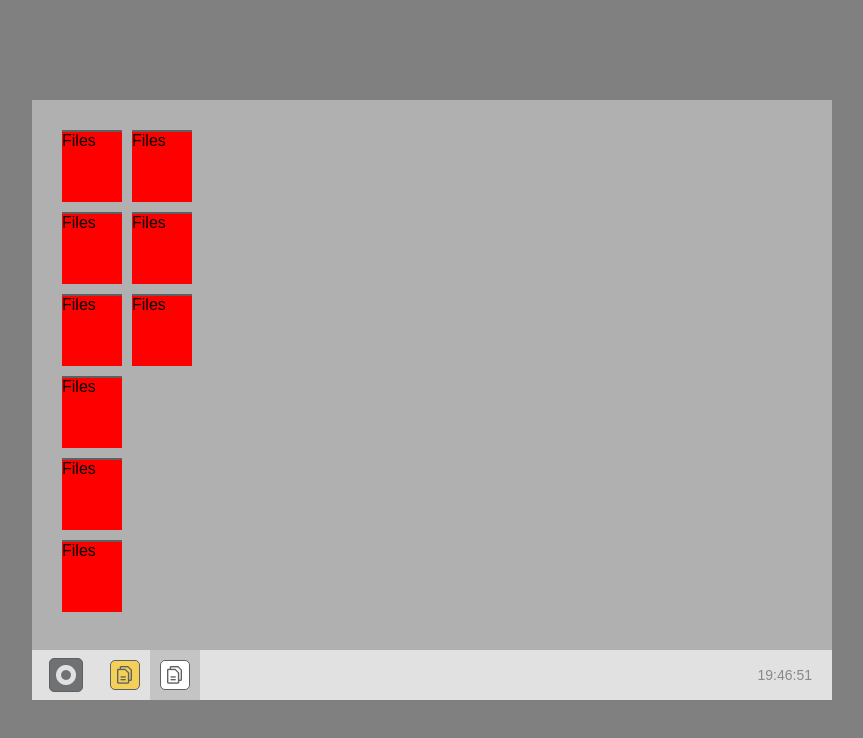
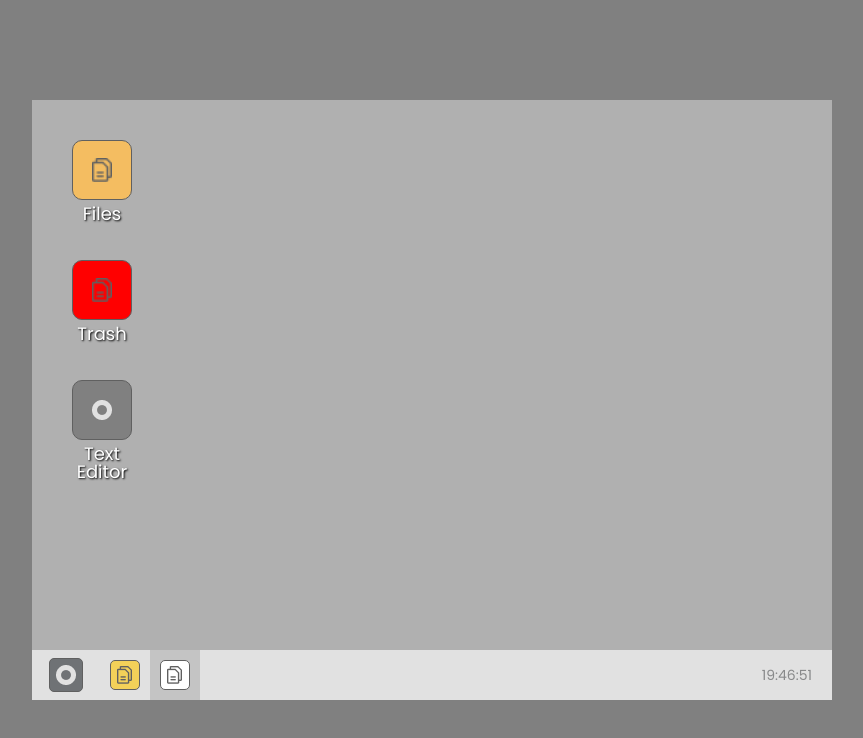
Before and after one commit to Rashed360/WebOS-Project, a React (Create React App) app: page / in a window 1280 px wide. Shown: the top 738 px of the page, without its empty margins (208-1071 px from the left). Built offline with nearby package versions, Linux system fonts and the light colour scheme.

Commit message:
desktop icons

```diff
--- a/src/components/desktop/Desktop.jsx
+++ b/src/components/desktop/Desktop.jsx
@@ -5,15 +5,9 @@ const Desktop = () => {
   return (
     <div className='desktop'>
       <div className="desktop-content">
-        <DesktopAPP />
-        <DesktopAPP />
-        <DesktopAPP />
-        <DesktopAPP />
-        <DesktopAPP />
-        <DesktopAPP />
-        <DesktopAPP />
-        <DesktopAPP />
-        <DesktopAPP />
+        <DesktopAPP name="Files" icon="/images/files.png" accent="#F4BD61" />
+        <DesktopAPP name="Trash" icon="/images/files.png" accent="red" />
+        <DesktopAPP name="Text Editor" icon="/images/start.png" accent="grey" />
       </div>
     </div>
   )
--- a/src/components/desktop/desktopapp/DesktopAPP.jsx
+++ b/src/components/desktop/desktopapp/DesktopAPP.jsx
@@ -1,10 +1,15 @@
 import React from 'react'
 
-const DesktopAPP = () => {
+const DesktopAPP = ({name, icon, accent}) => {
+  const customStyle = {
+      backgroundColor: accent,
+  }
   return (
     <div className="desktop-app">
-        <div className="icon"></div>
-        <div className="text">Files</div>
+        <div className="icon" style={customStyle}>
+            <img src={icon} alt="start" />
+        </div>
+        <div className="text">{name}</div>
     </div>
   )
 }
--- a/src/components/taskbar/start/Start.jsx
+++ b/src/components/taskbar/start/Start.jsx
@@ -1,5 +1,5 @@
 import React from 'react'
-import Icon from '../../icon/Icon'
+import TaskbarAppIcon from '../taskbaricon/TaskbarAppIcon'
 
 const Start = () => {
 
@@ -8,9 +8,9 @@ const Start = () => {
   }
 
   return <div className='start'>
-    <Icon size='34' color='#6F7275' radius='5' iconOnClick={startButtonAction}>
+    <TaskbarAppIcon size='34' color='#6F7275' radius='5' iconOnClick={startButtonAction}>
       <img src="/images/start.png" alt="start" />
-    </Icon>
+    </TaskbarAppIcon>
   </div>
 }
 
--- a/src/components/taskbar/taskbarapp/TaskBarApp.jsx
+++ b/src/components/taskbar/taskbarapp/TaskBarApp.jsx
@@ -1,5 +1,5 @@
 import React from 'react'
-import Icon from '../../icon/Icon'
+import TaskbarAppIcon from '../taskbaricon/TaskbarAppIcon'
 
 const TaskBarApp = ({name,imgSrc,flavour,onClick,...props}) => {
 
@@ -9,9 +9,9 @@ const TaskBarApp = ({name,imgSrc,flavour,onClick,...props}) => {
 
   return (
     <div className={ props.active===name ? 'taskbar-app active' : 'taskbar-app'}>
-      <Icon size='30' color={flavour} radius='5' iconOnClick={taskbarAppAction.bind(null,name)}>
+      <TaskbarAppIcon size='30' color={flavour} radius='5' iconOnClick={taskbarAppAction.bind(null,name)}>
         <img src={imgSrc} alt="start" />
-      </Icon>
+      </TaskbarAppIcon>
     </div>
   )
 }
--- a/src/components/icon/Icon.jsx
+++ b/src/components/taskbar/taskbaricon/TaskbarAppIcon.jsx
@@ -1,6 +1,6 @@
 import React from 'react'
 
-const Icon = ({ size, color, radius, iconOnClick, ...props}) => {
+const TaskbarAppIcon = ({ size, color, radius, iconOnClick, ...props}) => {
     const iconSize = parseInt(size)
     const iconStyle = {
         backgroundColor: color,
@@ -15,4 +15,4 @@ const Icon = ({ size, color, radius, iconOnClick, ...props}) => {
     )
 }
 
-export default Icon
+export default TaskbarAppIcon
--- a/src/index.css
+++ b/src/index.css
@@ -1,6 +1,7 @@
+@import url('https://fonts.googleapis.com/css2?family=Poppins&display=swap');
 * {
   margin: 0;
-  font-family: sans-serif;
+  font-family: 'Poppins', sans-serif;
 }
 body {
   height: 100vh;
@@ -25,10 +26,10 @@ body {
   position: relative;
 }
 .desktop-content {
-  top: 20px;
+  top: 30px;
   right: 20px;
   bottom: 20px;
-  left: 20px;
+  left: 10px;
   position: absolute;
   display: flex;
   flex-flow: column wrap;
@@ -36,13 +37,32 @@ body {
 }
 .desktop-app {
   margin-top: 10px;
-  margin-left: 10px;
+  margin-left: 30px;
   width: 60px;
-  height: 72px;
-  background-color: red;
+  height: 110px;
+  /* background-color: red; */
 }
-.desktop-app > .icon {}
-.desktop-app > .text {}
+.desktop-app > .icon {
+  width: 60px;
+  height: 60px;
+  background: #F4BD61;
+  border: 1px solid #606060;
+  box-sizing: border-box;
+  border-radius: 10px;
+}
+.desktop-app > .icon > img {
+  width: 20px;
+}
+.desktop-app > .text {
+  margin-top: 5px;
+  text-align: center;
+  font-size: 18px;
+  line-height: 18px;
+  overflow: hidden;
+  text-overflow: ellipsis;
+  color: #FFFFFF;
+  text-shadow: 1px 1px 2px black;
+}
 
 /* -----taskbar----- */
 .taskbar{
@@ -102,6 +122,7 @@ body {
   background-color: #6F7275;
   border-radius: 10px;
   z-index: 1;
+  /* toggle */
   visibility: hidden;
   opacity: 0;
   transition: opacity 0.3s;
```
